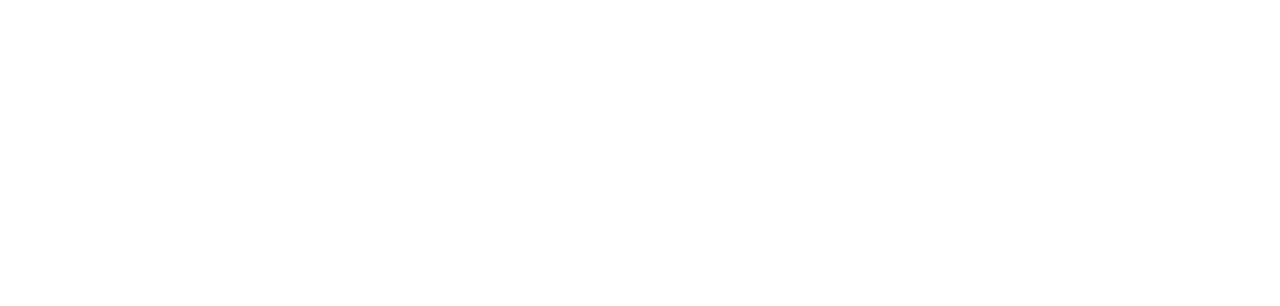
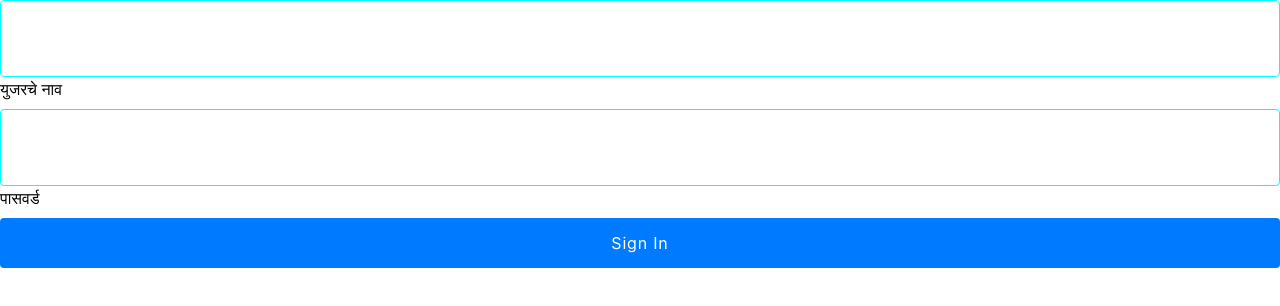
Before and after one commit to Mr-balaji/mantdanfronend, a React (Create React App) app: page / in a window 1280 px wide. Before the commit this address had no page. Shown: the top 306 px of the page. Built offline with nearby package versions, Linux system fonts and the light colour scheme.

Commit message:
issue Fixing

```diff
--- a/src/App.js
+++ b/src/App.js
@@ -13,8 +13,7 @@
       <Route path="/addfromdata" element={<AddForm />}  />
       <Route path="/addform/:id" element={<AddForm />}  />
       <Route path="/signin" element={<SignIn />}  />
-
-
+      <Route path="*" element={<SignIn />}  />
       <Route path="/tables" element={<Tables />}  />
     </Routes>
     </BrowserRouter>
```
